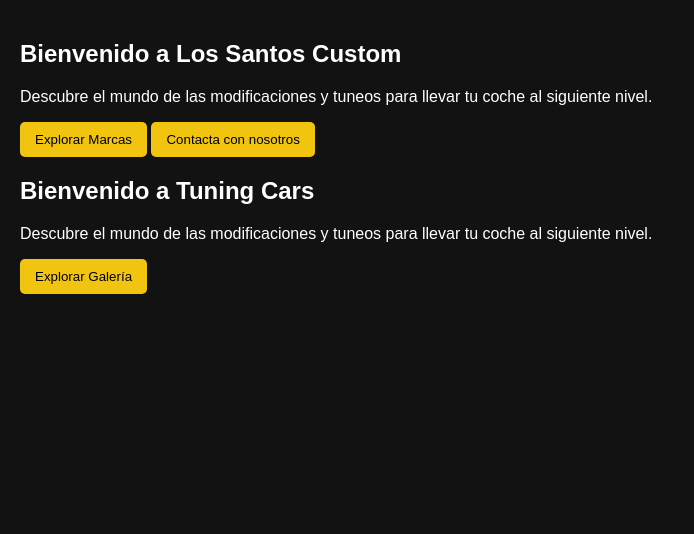
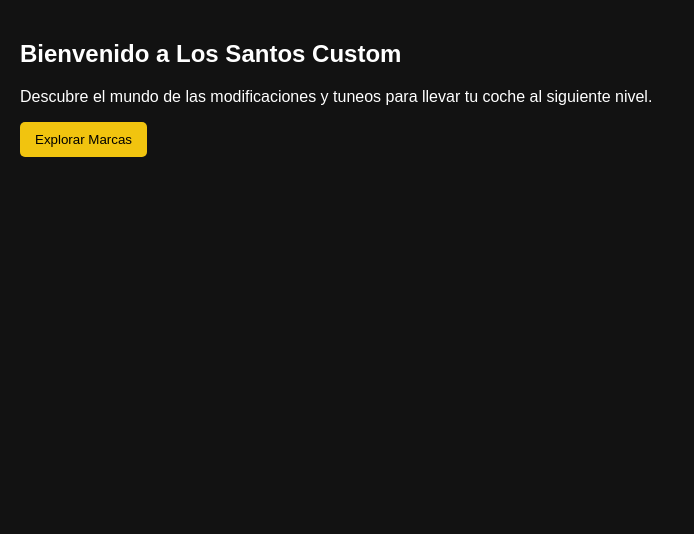
Before and after one commit to peloco21/FastApi-Web, a FastAPI app: page / in a window 1280 px wide. Shown: the part 159-693 px from the top of the page, without its empty margins (0-694 px from the left). Run offline with FastAPI, Linux system fonts and the light colour scheme.

Commit message:
Resolución de conflictos 3

```diff
--- a/templates/index.html
+++ b/templates/index.html
@@ -6,12 +6,6 @@
 <div class="main-content">
     <h2>Bienvenido a Los Santos Custom</h2>
     <p>Descubre el mundo de las modificaciones y tuneos para llevar tu coche al siguiente nivel.</p>
-
     <button onclick="location.href='/marcas-de-coches'">Explorar Marcas</button>
-    <button onclick="location.href='/contact'">Contacta con nosotros</button>
-    <h2>Bienvenido a Tuning Cars</h2>
-    <p>Descubre el mundo de las modificaciones y tuneos para llevar tu coche al siguiente nivel.</p>
-
-    <button onclick="location.href='/gallery'">Explorar Galería</button>
 </div>
 {% endblock %}
```
